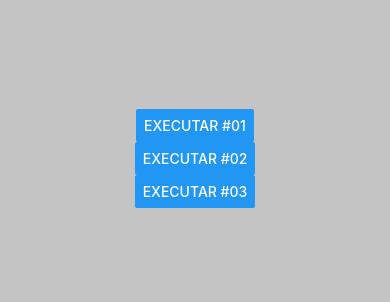
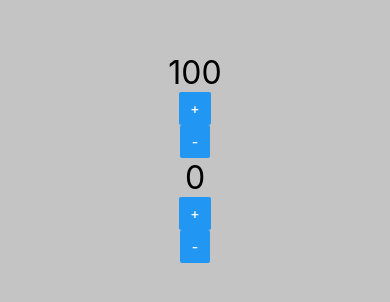
Before and after one commit to hericklima22/aprendendo-react-native, a React Native app in the folder exercicios/: screen / in a window 390 px wide. Shown: the part 264-566 px from the top of the page. Built offline with nearby package versions, Linux system fonts and the light colour scheme.

Commit message:
aula 29 feita: usando a funçao useState para atualizar o contador na tela

```diff
--- a/exercicios/src/App.js
+++ b/exercicios/src/App.js
@@ -6,12 +6,16 @@
 // import CompPadrao, {Comp1, Comp2} from './components/Multi'
 // import Random from './components/Aleatorio'
 // import Titulo from './components/Titulo'
-import Botao from './components/Botao'
+// import Botao from './components/Botao'
+import Contador from './components/Contador'
 
 
 export default () => (
   <View style={style.App}>
-    <Botao />
+    {/* <Botao /> */}
+
+    <Contador inicial={100} passo={10} />
+    <Contador />
 
     {/* <Titulo principal="Cadastro de produto" secundario="Tela de Cadastro" /> */}
 
--- /dev/null
+++ b/exercicios/src/components/Contador.js
@@ -0,0 +1,23 @@
+import React, { useState } from 'react'
+import { Text, Button } from 'react-native'
+import Estilo from './estilo'
+
+export default ({inicial = 0, passo = 1}) => {
+    // let numero = props.inicial
+    const [numero, setNumero] = useState(inicial)
+
+    const inc = () => {
+        setNumero(numero + passo)
+    }
+    const dec = () => {
+        setNumero(numero - passo)
+    }
+
+    return (
+        <>
+            <Text style={Estilo.fonteGrande}>{numero}</Text>
+            <Button title=" + " onPress={inc}></Button>
+            <Button title=" - " onPress={dec}></Button>
+        </>
+    )
+}
```
